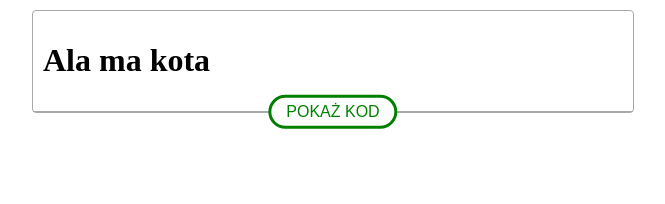
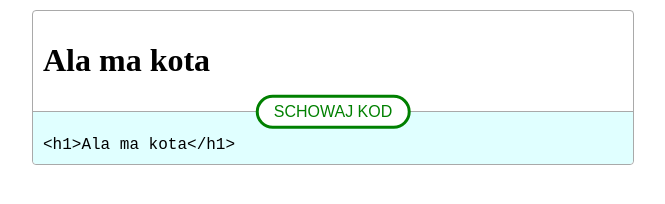
Before and after one commit to MaciejMogilewski/dom_scripts, a website: page index.html in a window 1280 px wide. Both pictures are taken after a click on the button "POKAŻ KOD". Shown: the whole page, without its empty margins (307-972 px from the left). Drawn offline with nearby package versions, Linux system fonts and the light colour scheme; files that its build step writes are made by us from their sources.

Commit message:
script for show code component for showing hidden code

```diff
--- a/index.html
+++ b/index.html
@@ -7,6 +7,7 @@
     <meta http-equiv="X-UA-Compatible" content="ie=edge">
     <title>Document</title>
     <link rel="stylesheet" href="./src/styles/style.css">
+    <script src="./src/scripts/app.js" async defer></script>
 </head>
 <body>
 
@@ -14,7 +15,7 @@
     <div class="show-code__visualisation">
         <h1>Ala ma kota</h1>
     </div>
-    <button class="show-code__btn">Pokaż kod</button>
+    <button class="show-code__btn" id="showCode">Pokaż kod</button>
     <pre class="show-code__code show-code__code--hidden">&lt;h1&gt;Ala ma kota&lt;/h1&gt;</pre>
 </section>
 
--- /dev/null
+++ b/src/scripts/app.js
@@ -0,0 +1,15 @@
+const btnRef = document.querySelector('#showCode');
+const codeRef = document.querySelector('.show-code__code');
+
+function toggleText(){
+   if (btnRef.innerText === 'POKAŻ KOD'){
+       btnRef.innerText = 'Schowaj kod';
+   }else {
+       btnRef.innerText = 'Pokaż kod';
+   }
+};
+
+btnRef.addEventListener('click', function (){
+    toggleText();
+    codeRef.classList.toggle('show-code__code--hidden');
+});
```
